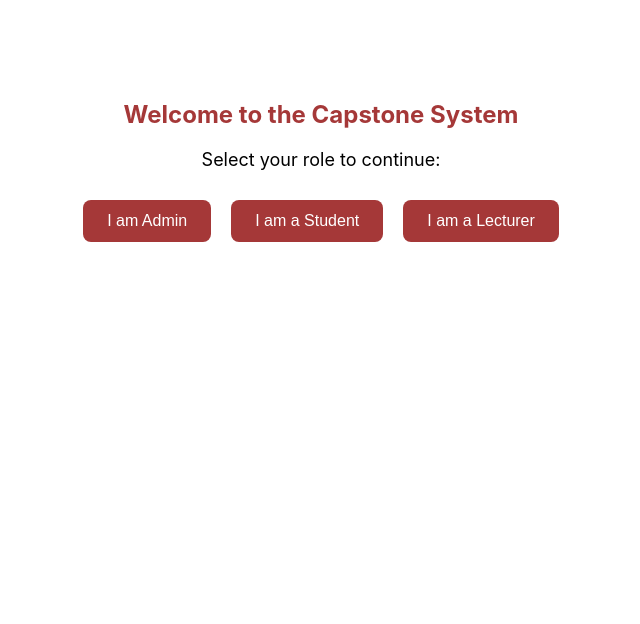
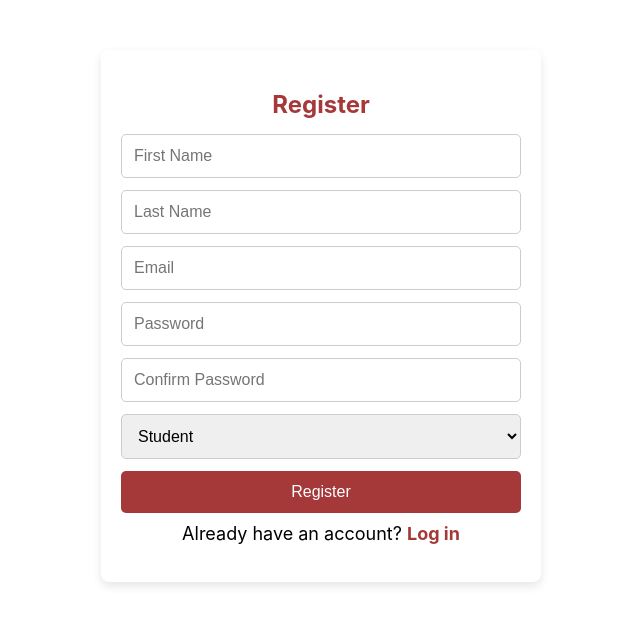
Before and after one commit to BlazingTwister/finalflow, a React (Create React App) app in the folder frontend/: page / in a window 1280 px wide. Shown: the top 624 px of the page, without its empty margins (319-959 px from the left). Built offline with nearby package versions, Linux system fonts and the light colour scheme.

Commit message:
Registeration adds user to database

```diff
--- a/frontend/src/App.js
+++ b/frontend/src/App.js
@@ -44,7 +44,7 @@
       <Routes>
 
         {/* Index (Shared Page) */}
-        <Route path="/" element={<Login />} />
+        <Route path="/" element={<Register />} />
 
         {/* Login (Shared Page) */}
         <Route path="/login" element={<Login />} />
```
Also changed, not shown: 1 other file (tests, documents, lock files or other folders).
